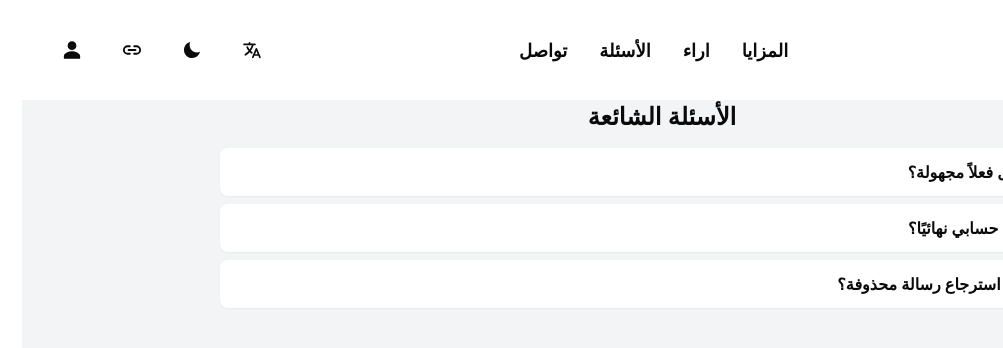
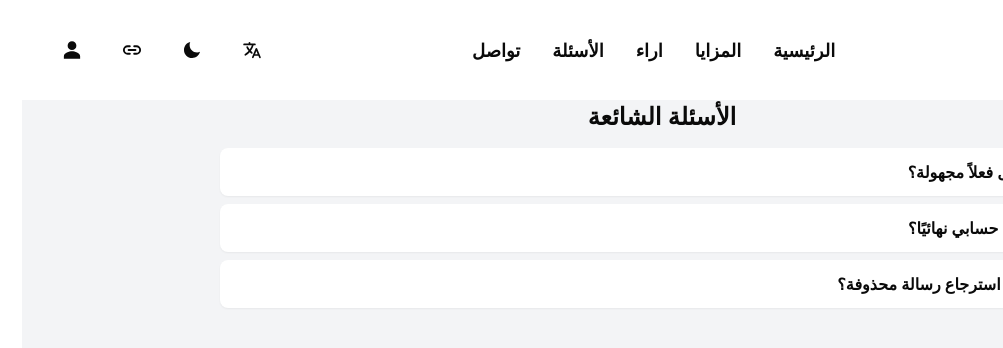
Before and after one commit to RashadHussein/Sarehny, a React (Vite) app: page /faq in a window 1280 px wide. Shown: the top 348 px of the page, without its empty margins (277-1280 px from the left). Built offline with nearby package versions, Linux system fonts and the light colour scheme.

Commit message:
add navigation routes

```diff
--- a/src/components/Navigation.jsx
+++ b/src/components/Navigation.jsx
@@ -7,7 +7,6 @@ import { Avatar, AvatarFallback, AvatarImage } from '@/components/ui/avatar'
 
 const Navigation = () => {
   const { user, logout } = useAuth()
-  console.log(user)
   const navigate = useNavigate()
 
   return (
--- a/src/constants/index.jsx
+++ b/src/constants/index.jsx
@@ -9,6 +9,10 @@ import { IoPersonSharp } from 'react-icons/io5'
 import { FaStar } from 'react-icons/fa'
 
 export const navigation = [
+  {
+    section: '/',
+    name: 'الرئيسية',
+  },
   {
     section: '/features',
     name: 'المزايا',
--- a/src/pages/Home.jsx
+++ b/src/pages/Home.jsx
@@ -2,7 +2,6 @@ import Features from '../components/Features'
 import Testimonials from '../components/Testimonials'
 import FAQ from '../components/FAQ'
 import Footer from '../components/Footer'
-// import Navigation from '../components/Navigation'
 import Hero from '@/components/Hero'
 
 function Home() {
```
